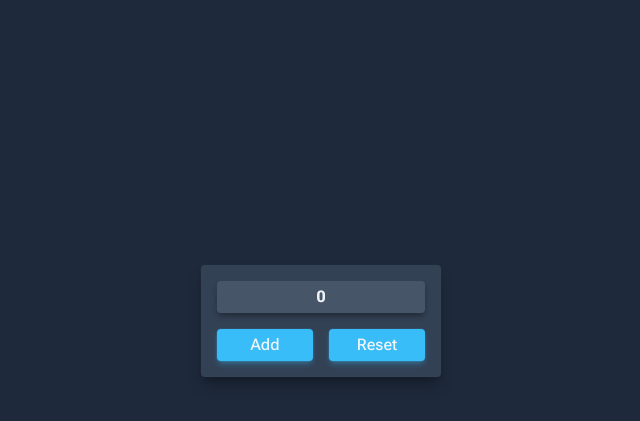
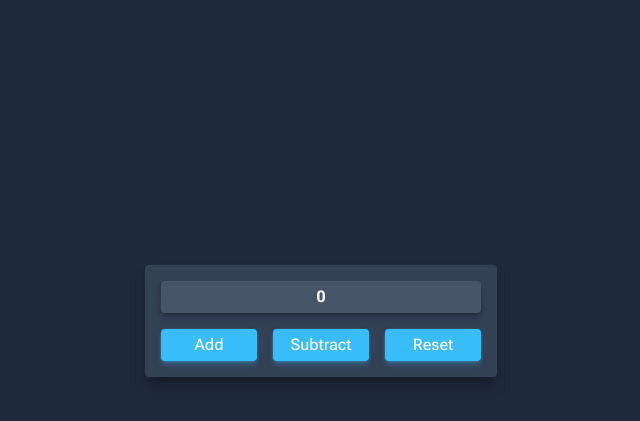
Before and after one commit to ovoander/Count, a plain HTML site: page index.html in a window 1280 px wide. Shown: the part 99-520 px from the top of the page, without its empty margins (319-959 px from the left). Drawn offline with Linux system fonts and the light colour scheme.

Commit message:
added subtract button

```diff
--- a/index.html
+++ b/index.html
@@ -2,6 +2,7 @@
 <html class="overflow-y-hidden bg-slate-800 text-slate-100" lang="en">
     <head>
         <link rel="stylesheet" href="output.css" />
+
         <meta charset="UTF-8" />
         <meta name="viewport" content="width=device-width, initial-scale=1.0" />
         <title>Count</title>
@@ -18,17 +19,23 @@
                     class="flex select-none flex-col items-center justify-center rounded bg-slate-700 p-2 shadow-lg shadow-black/30 ring-1 ring-slate-700/10"
                 >
                     <div
-                        class="m-2 flex h-8 w-52 items-center justify-center rounded bg-slate-600 font-bold shadow-md shadow-black/30 ring-1 ring-slate-600/10"
+                        class="m-2 flex h-8 w-80 items-center justify-center rounded bg-slate-600 font-bold shadow-md shadow-black/30 ring-1 ring-slate-600/10"
                         id="count"
                     >
                         0
                     </div>
-                    <div class="flex">
+                    <div class="grid grid-flow-row grid-cols-3 grid-rows-1">
                         <button
                             class="m-2 flex h-8 w-24 items-center justify-center rounded bg-sky-400 font-medium shadow-md shadow-sky-400/30 ring-1 ring-sky-400/10 active:bg-sky-500 active:text-slate-200 active:ring-sky-500/10"
                             onclick="addCount()"
                         >
                             Add
+                        </button>
+                        <button
+                            class="m-2 flex h-8 w-24 items-center justify-center rounded bg-sky-400 font-medium shadow-md shadow-sky-400/30 ring-1 ring-sky-400/10 active:bg-sky-500 active:text-slate-200 active:ring-sky-500/10"
+                            onclick="subtractCount()"
+                        >
+                            Subtract
                         </button>
                         <button
                             class="m-2 flex h-8 w-24 items-center justify-center rounded bg-sky-400 font-medium shadow-md shadow-sky-400/30 ring-1 ring-sky-400/10 active:bg-sky-500 active:text-slate-200 active:ring-sky-500/10"
--- a/script.js
+++ b/script.js
@@ -9,6 +9,13 @@ const addCount = () => {
     localStorage.setItem("count", count);
 };
 
+const subtractCount = () => {
+    if (count > 0) {
+        count--;
+    }
+    countElement.textContent = count;
+    localStorage.setItem("count", count);
+};
 const resetCount = () => {
     count = 0;
     countElement.textContent = count;
```
Also changed, not shown: output.css.
